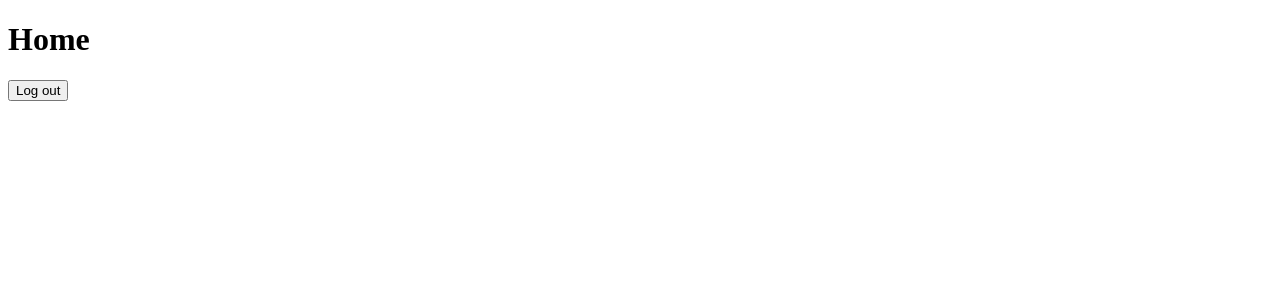
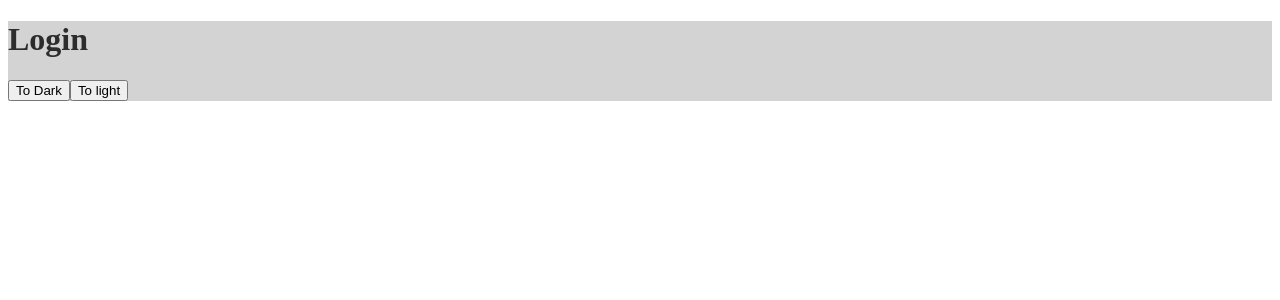
Before and after one commit to himzei/instaclone-web, a React (Create React App) app: page /#/ in a window 1280 px wide. Shown: the top 300 px of the page. Built offline with nearby package versions, Linux system fonts and the light colour scheme.

Commit message:
8.8 Themes on Styled Components

```diff
--- a/src/App.js
+++ b/src/App.js
@@ -7,11 +7,24 @@
 } from "react-router-dom";
 import Home from "./screens/Home";
 import Login from "./screens/Login";
-import { isLoggedInVar } from "./apollo";
+import { darkModeVar, isLoggedInVar } from "./apollo";
+import { ThemeProvider } from "styled-components";
+
+const lightTheme = {
+  fontColor: "#2c2c2c",
+  bgColor: "lightgray",
+};
+
+const darkTheme = {
+  fontColor: "lightgray",
+  bgColor: "#2c2c2c",
+};
 
 function App() {
   const isLoggedIn = useReactiveVar(isLoggedInVar);
+  const darkMode = useReactiveVar(darkModeVar);
   return (
+    <ThemeProvider theme={darkMode ? darkTheme : lightTheme}>
       <Router>
         <Switch>
           <Route path="/" exact>
@@ -22,6 +35,7 @@
           </Route>
         </Switch>
       </Router>
+    </ThemeProvider>
   );
 }
 export default App;
--- a/src/apollo.js
+++ b/src/apollo.js
@@ -1,3 +1,4 @@
 import { makeVar } from "@apollo/client";
 
-export const isLoggedInVar = makeVar(true);
+export const isLoggedInVar = makeVar(false);
+export const darkModeVar = makeVar(false);
--- a/src/screens/Login.js
+++ b/src/screens/Login.js
@@ -1,11 +1,21 @@
-import { isLoggedInVar } from "../apollo";
+import styled from "styled-components";
+import { darkModeVar } from "../apollo";
+
+const Title = styled.h1`
+  color: ${(props) => props.theme.fontColor};
+`;
+
+const Container = styled.div`
+  background-color: ${(props) => props.theme.bgColor};
+`;
 
 function Login() {
   return (
-    <div>
-      <h1>Login</h1>
-      <button onClick={() => isLoggedInVar(true)}>Log in now!</button>
-    </div>
+    <Container>
+      <Title>Login</Title>
+      <button onClick={() => darkModeVar(true)}> To Dark</button>
+      <button onClick={() => darkModeVar(false)}> To light</button>
+    </Container>
   );
 }
 
```
Lines whose indentation alone changed are shown as unchanged.
